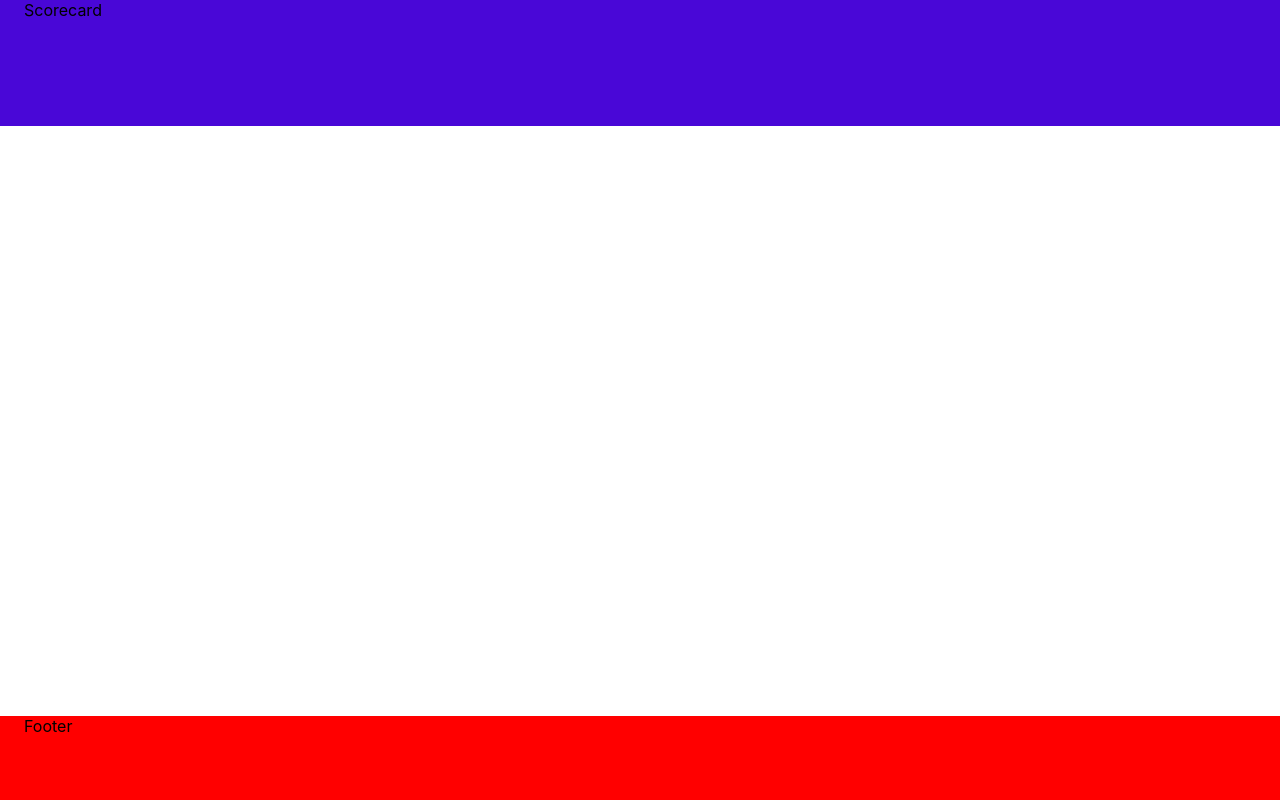
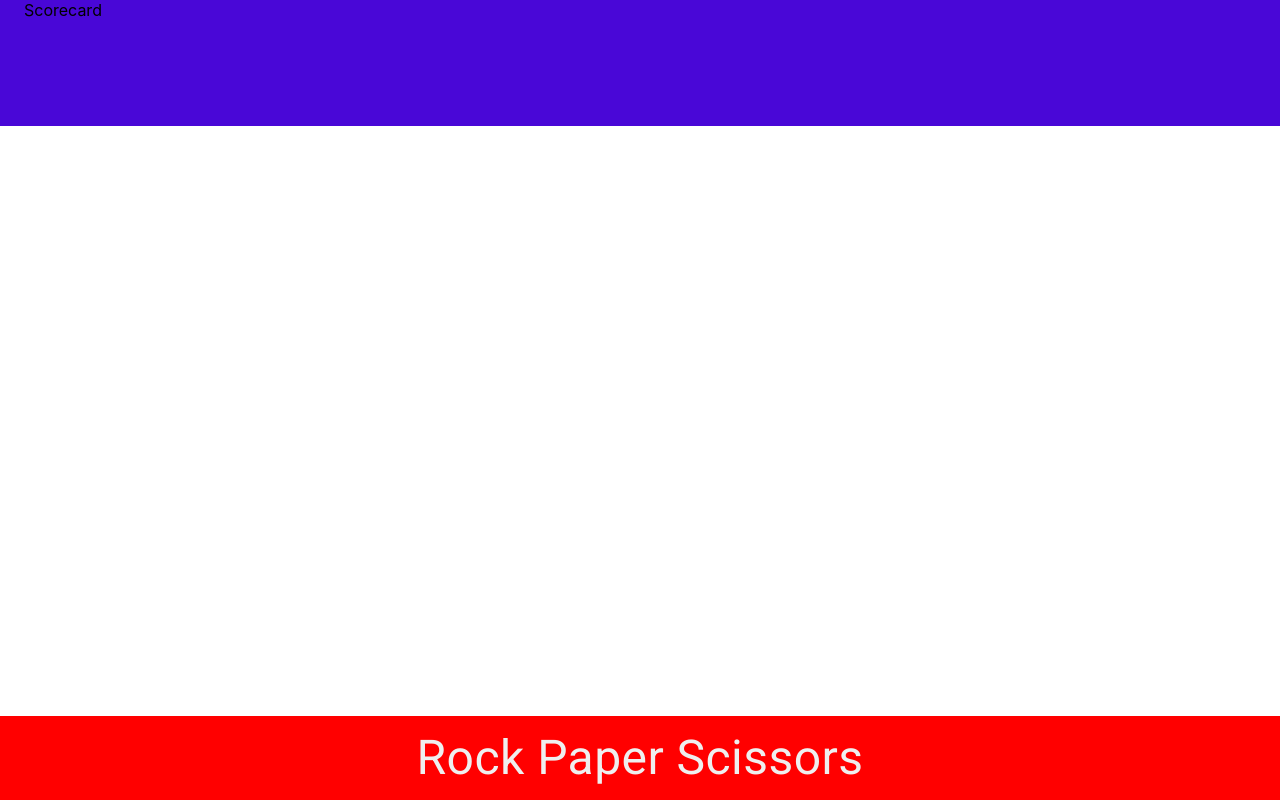
Before and after one commit to jcorn2/15-minute-training-context-api, a React (Create React App) app: page / in a window 1280 px wide. Built offline with nearby package versions, Linux system fonts and the light colour scheme.

Commit message:
Added game name to footer

```diff
--- a/src/components/footer/Footer.jsx
+++ b/src/components/footer/Footer.jsx
@@ -2,13 +2,20 @@ import React from 'react';
 import { makeStyles } from '@material-ui/styles';
 import {
     Container,
+    Typography,
 } from '@material-ui/core';
 
 const useStyles = makeStyles({
+    gameText: {
+        fontSize: '36pt',
+        color: '#EFEFEF',
+        margin: 'auto',
+    },
     scoreboard: {
         backgroundColor: 'red',
         gridArea: 'bottom',
         maxWidth: 'none',
+        display: 'flex',
     },
 });
 
@@ -17,7 +24,7 @@ function Footer() {
 
     return (
         <Container className={classes.scoreboard}>
-            Footer
+            <Typography className={classes.gameText}>Rock Paper Scissors</Typography>
         </Container>
     );
 }
--- a/src/components/scoreboard/Scoreboard.jsx
+++ b/src/components/scoreboard/Scoreboard.jsx
@@ -6,7 +6,7 @@ import {
 
 const useStyles = makeStyles({
     scoreboard: {
-        backgroundColor: '#4907d7',
+        backgroundColor: '#4907D7',
         gridArea: 'scorebar',
         maxWidth: 'none',
     },
```
